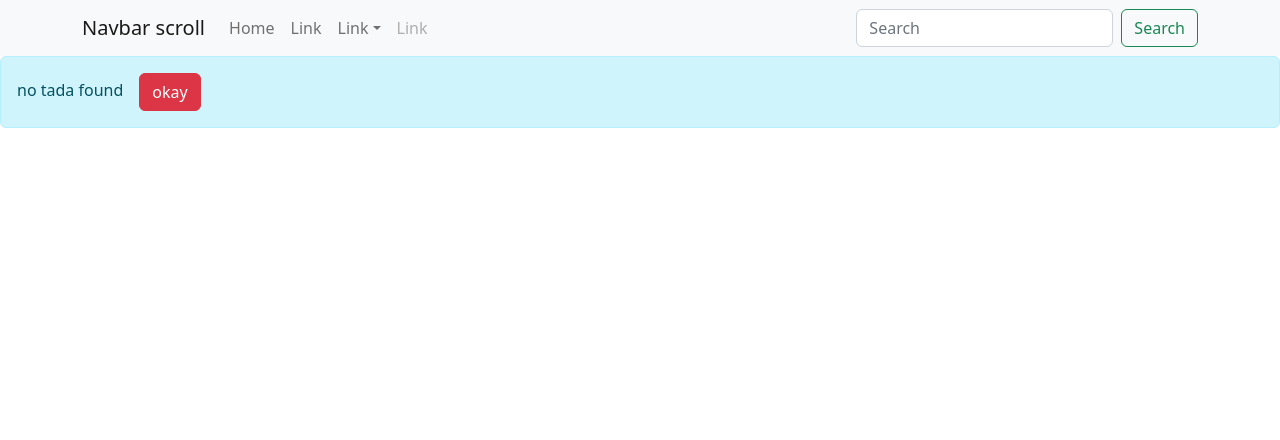
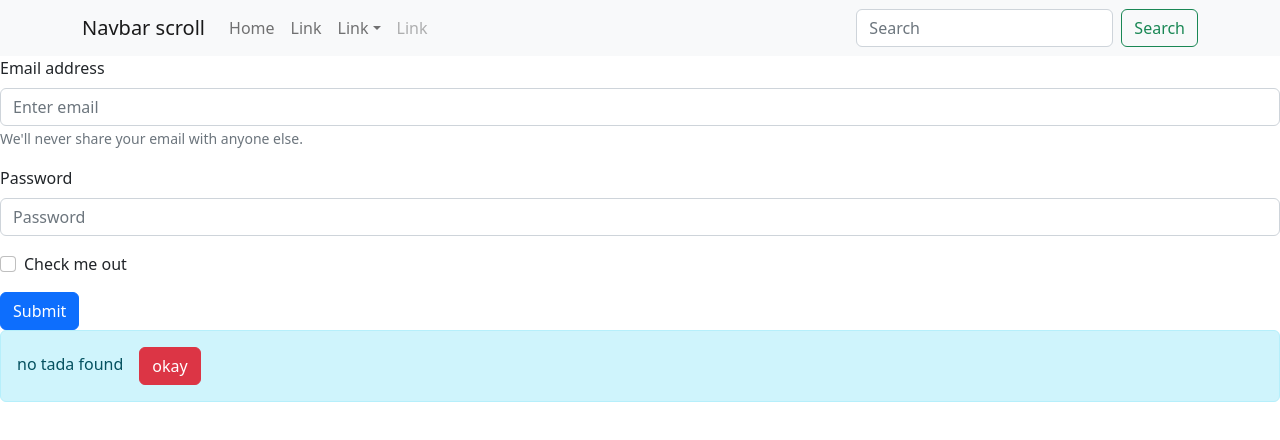
Before and after one commit to castilloali/learn-react, a React (Vite) app: page / in a window 1280 px wide. Shown: the top 440 px of the page. Built offline with nearby package versions, Linux system fonts and the light colour scheme.

Commit message:
learn Events ,Handlers ,User Input

```diff
--- /dev/null
+++ b/src/bomponents/Form.jsx
@@ -0,0 +1,33 @@
+import Button from 'react-bootstrap/Button';
+import Form from 'react-bootstrap/Form';
+
+function BasicExample() {
+    const handelForm =(e)=> {
+        e.preventDefault()
+        console.log(e)
+    }
+    return (
+        <Form onSubmit={handelForm} >
+        <Form.Group className="mb-3" controlId="formBasicEmail">
+            <Form.Label>Email address</Form.Label>
+            <Form.Control type="email" placeholder="Enter email" />
+            <Form.Text className="text-muted">
+            We'll never share your email with anyone else.
+            </Form.Text>
+        </Form.Group>
+
+        <Form.Group className="mb-3" controlId="formBasicPassword">
+            <Form.Label>Password</Form.Label>
+            <Form.Control type="password" placeholder="Password" />
+        </Form.Group>
+        <Form.Group className="mb-3" controlId="formBasicCheckbox">
+            <Form.Check type="checkbox" label="Check me out" />
+        </Form.Group>
+        <Button variant="primary" type="submit">
+            Submit
+        </Button>
+        </Form>
+    );
+}
+
+export default BasicExample;
--- a/src/main.jsx
+++ b/src/main.jsx
@@ -11,6 +11,7 @@
 import NavScrollExample from "./bomponents/Navbar"
 import BasicExample from "./bomponents/CardDetals"
 import NotFound from "./bomponents/NotFound"
+import Form from "./bomponents/Form"
 
 const App = () => {
   const data=[
@@ -24,9 +25,15 @@
   const passFunction = (message) => {
     console.log("Castillo" + message)
   }
+
+
+  const handelInput = (e) => {
+    console.log(e.target.value)
+  }
   return(
     <div>
       <NavScrollExample/>
+      <Form/>
       {
 
         data.length ? (
```
